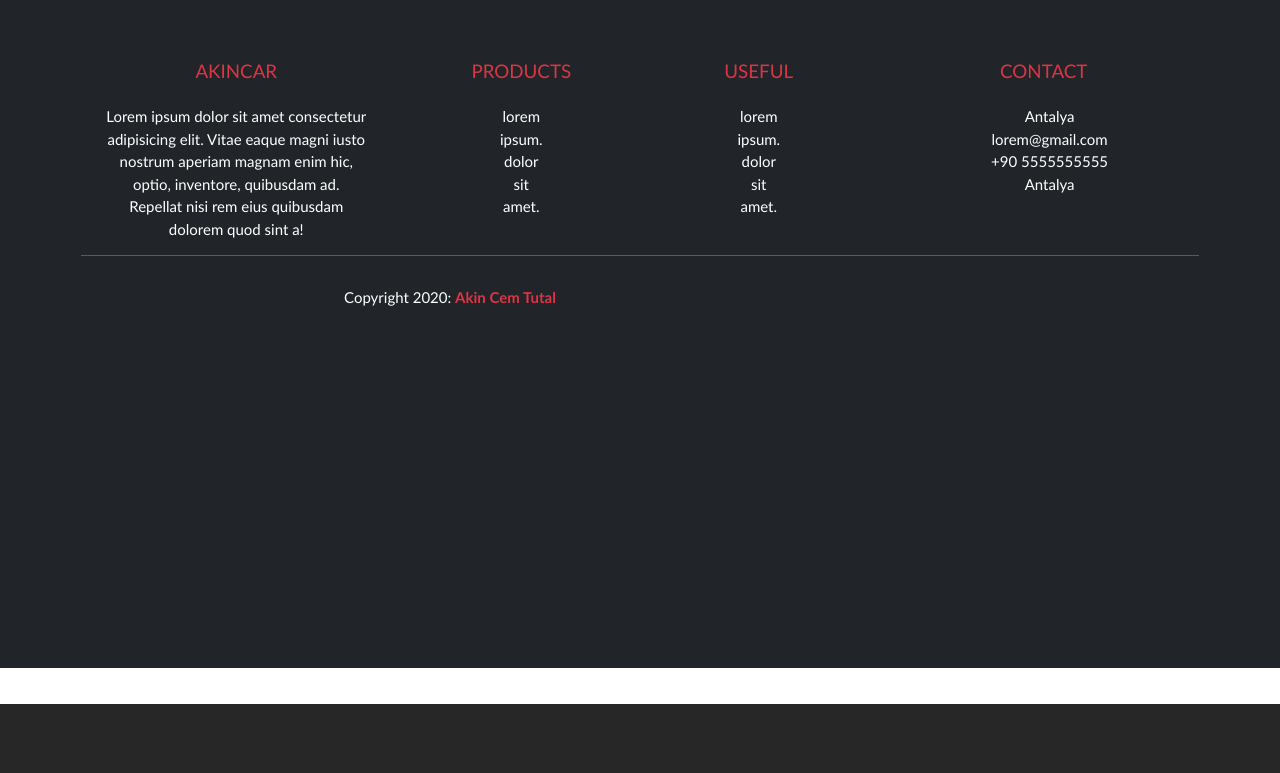
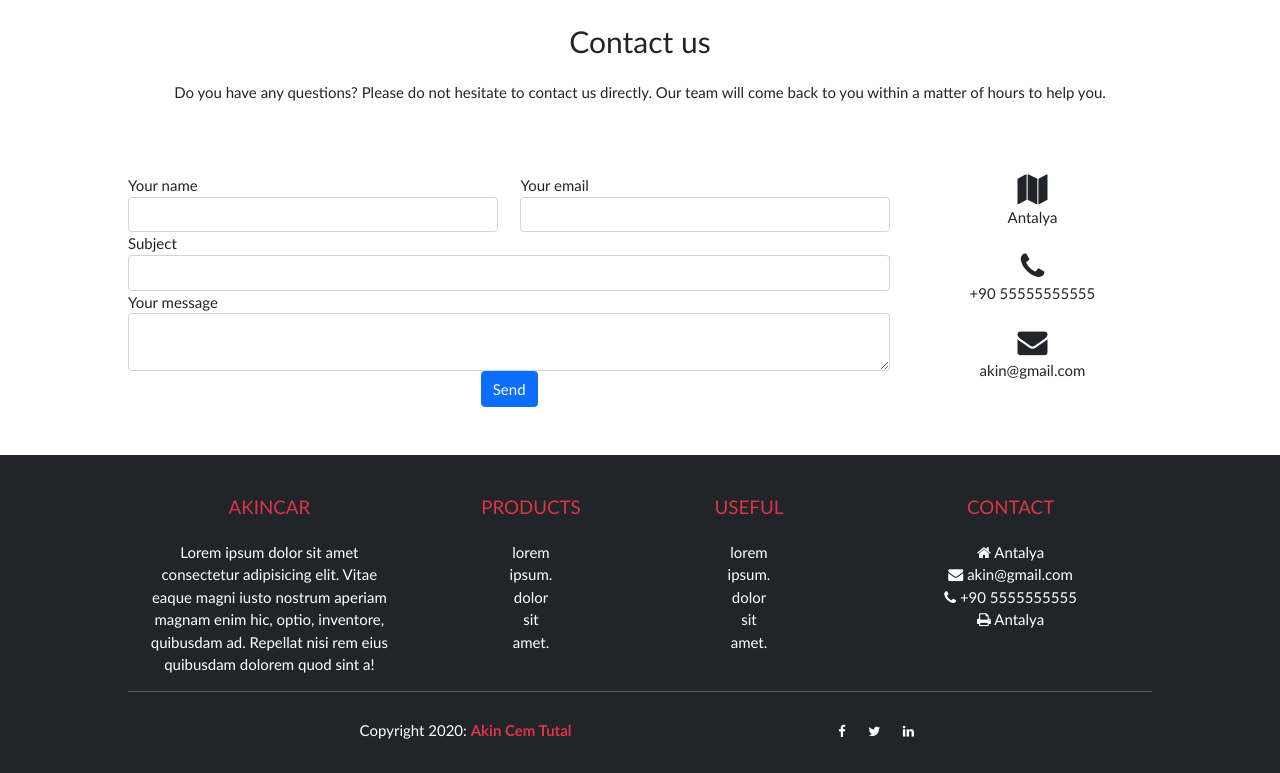
Before and after one commit to akincemtutal9/AkinCemCarRent, a PHP site: page /html/contuct-us.html in a window 1280 px wide. Shown: the part 96-869 px from the top of the page. Before the commit the page ends 800 px from the top, so only its background shows below. Run offline with PHP 8.4, Linux system fonts and the light colour scheme; some libraries are stand-ins or nearby versions.

Commit message:
Contuct Us & Cars
Contuct us and Cars page developed

```diff
--- a/css/style.css
+++ b/css/style.css
@@ -160,7 +160,7 @@ ul{
   width: 125px;
   height: 40px;
   border-radius: 8px;
-  background-color: black;
+  background-color: #0a3d62;
   color: white;
 }
     .blackButton:hover{
@@ -248,7 +248,9 @@ width: 90%;
   width: 90%;
 
 }
-
+.geriGEL{
+margin: 5px;
+}
 .arrow{
   background-color: #0a3d62;
   color: #0a3d62;
@@ -259,3 +261,38 @@ width: 90%;
   align-items: center;
   justify-content: center;
 }
+.flex-start{
+  display: flex;
+  justify-content: start;
+  margin: 5px;
+}
+.rating > input{
+  display:none;
+ }
+
+ .rating > label {
+ position: relative;
+ width: 30px;
+ font-size: 30px;
+ color: #FFD700;
+ cursor: pointer;
+ }
+
+ .rating > label::before{
+ content: "\2605";
+ position: absolute;
+ opacity: 0;
+ }
+
+ .rating > label:hover:before,
+ .rating > label:hover ~ label:before {
+ opacity: 1 !important;
+ }
+
+ .rating > input:checked ~ label:before{
+ opacity:1;
+ }
+
+ .rating:hover > input:checked ~ label:before{
+ opacity: 0.4;
+  }
--- a/html/contuct-us.html
+++ b/html/contuct-us.html
@@ -7,6 +7,7 @@
   <!-- CSS only -->
   <link href="https://cdn.jsdelivr.net/npm/bootstrap@5.1.3/dist/css/bootstrap.min.css" rel="stylesheet" integrity="sha384-1BmE4kWBq78iYhFldvKuhfTAU6auU8tT94WrHftjDbrCEXSU1oBoqyl2QvZ6jIW3" crossorigin="anonymous">
   <link rel="stylesheet" href="https://cdnjs.cloudflare.com/ajax/libs/font-awesome/6.1.1/css/fontawesome.min.css" integrity="sha512-xX2rYBFJSj86W54Fyv1de80DWBq7zYLn2z0I9bIhQG+rxIF6XVJUpdGnsNHWRa6AvP89vtFupEPDP8eZAtu9qA==" crossorigin="anonymous" referrerpolicy="no-referrer" />
+  <link href="https://cdnjs.cloudflare.com/ajax/libs/font-awesome/4.6.3/css/font-awesome.min.css" rel="stylesheet" />
   <!--CSS Manual-->
   <link rel="stylesheet" href="../css/style.css">
   <!-- JavaScript Bundle with Popper -->
@@ -63,14 +64,113 @@
     </nav>
   </header>
 
+<!--Section: Contact v.2-->
+<section class="mb-4">
 
-  <footer class="bg-dark text-white pt-5 pb-4">
-    <div class="container text-center text-md-left">
+  <!--Section heading-->
+  <h2 class="h1-responsive font-weight-bold text-center my-4 center">Contact us</h2>
+  <!--Section description-->
+  <p class="text-center w-responsive mx-auto mb-5">Do you have any questions? Please do not hesitate to contact us directly. Our team will come back to you within
+      a matter of hours to help you.</p>
+
+  <div class="row contentContainer">
+
+      <!--Grid column-->
+      <div class="col-md-9 mb-md-0 mb-5">
+          <form id="contact-form" name="contact-form" action="mail.php" method="POST">
+
+              <!--Grid row-->
+              <div class="row">
+
+                  <!--Grid column-->
+                  <div class="col-md-6">
+                      <div class="md-form mb-0">
+                        <label for="name" class="">Your name</label>
+                        <input type="text" id="name" name="name" class="form-control">
+                      </div>
+                  </div>
+                  <!--Grid column-->
+
+                  <!--Grid column-->
+                  <div class="col-md-6">
+                      <div class="md-form mb-0">
+                        <label for="email" class="">Your email</label>
+                        <input type="text" id="email" name="email" class="form-control">
+                      </div>
+                  </div>
+                  <!--Grid column-->
+
+              </div>
+              <!--Grid row-->
+
+              <!--Grid row-->
+              <div class="row">
+                  <div class="col-md-12">
+                      <div class="md-form mb-0">
+                        <label for="subject" class="">Subject</label>
+                        <input type="text" id="subject" name="subject" class="form-control">
+
+                      </div>
+                  </div>
+              </div>
+              <!--Grid row-->
+
+              <!--Grid row-->
+              <div class="row">
+
+                  <!--Grid column-->
+                  <div class="col-md-12">
+                      <div class="md-form">
+                        <label for="message">Your message</label>
+                        <textarea type="text" id="message" name="message" rows="2" class="form-control md-textarea"></textarea>
+
+                      </div>
+
+                  </div>
+              </div>
+              <!--Grid row-->
+
+          </form>
+
+          <div class="text-center text-md-left">
+              <a class="btn btn-primary" onclick="document.getElementById('contact-form').submit();">Send</a>
+          </div>
+          <div class="status"></div>
+      </div>
+      <!--Grid column-->
+
+      <!--Grid column-->
+      <div class="col-md-3 text-center">
+          <ul class="list-unstyled mb-0">
+              <li><i class="fa fa-map fa-2x"></i>
+                  <p>Antalya</p>
+              </li>
+
+              <li><i class="fa fa-phone mt-4 fa-2x"></i>
+                  <p>+90 55555555555</p>
+              </li>
+
+              <li><i class="fa fa-envelope mt-4 fa-2x"></i>
+                  <p>akin@gmail.com</p>
+              </li>
+          </ul>
+      </div>
+      <!--Grid column-->
+  </div>
+</section>
+<!--Section: Contact v.2-->
+
+
+
+  <!--Footer-->
+  <footer class="bg-dark text-white contentContainer">
+    <div class=" text-center text-md-left">
 
       <div class="row text-center text-md-left">
         <div class="col-md-3 col-lg-3 col-xl-3 mx-auto mt-3">
           <h5 class="text-uppercase mb-4 font-weight-bold text-danger">AkinCar</h5>
-          <p>Lorem ipsum dolor sit amet consectetur adipisicing elit. Vitae eaque magni iusto nostrum aperiam magnam enim hic, optio, inventore, quibusdam ad. Repellat nisi rem eius quibusdam dolorem quod sint a!</p>
+          <p>Lorem ipsum dolor sit amet consectetur adipisicing elit. Vitae eaque magni iusto nostrum aperiam magnam
+            enim hic, optio, inventore, quibusdam ad. Repellat nisi rem eius quibusdam dolorem quod sint a!</p>
         </div>
         <div class="col-md-2 col-lg-2 col-xl-2 mx-auto mt-3">
           <h5 class="text-uppercase mb-4 font-weight-bold text-danger">Products</h5>
@@ -91,16 +191,16 @@
         <div class="col-md-4 col-log-3 col-xl-3 mx-auto mt-3">
           <h5 class="text-uppercase mb-4 font-weight-bold text-danger">Contact</h5>
           <p>
-          <i class="fas fa-home mr-3"></i>Antalya
+            <i class="fa fa-home mr-3"></i> Antalya
           </p>
           <p>
-          <i class="fas fa-envelope mr-3"></i>lorem@gmail.com
+            <i class="fa fa-envelope mr-3"></i> akin@gmail.com
           </p>
           <p>
-          <i class="fas fa-phone mr-3"></i>+90 5555555555
+            <i class="fa fa-phone mr-3"></i> +90 5555555555
           </p>
           <p>
-          <i class="fas fa-print mr-3"></i>Antalya
+            <i class="fa fa-print mr-3"></i> Antalya
           </p>
         </div>
       </div>
@@ -108,14 +208,14 @@
       <div class="row align-items-center">
         <div class="col-md-7 col-lg-8">
           <p>Copyright 2020:<a href="#" style="text-decoration:none;">
-          <strong class="text-danger">Akin Cem Tutal</strong>
+              <strong class="text-danger ">Akin Cem Tutal</strong>
             </a></p>
         </div>
 
         <div class="col-md-5 col-lg-4">
           <div class="text-center text-md-right">
 
-        <ul class="list-unstyled list-inline">
+            <ul class="list-unstyled list-inline flex-start">
               <li class="list-inline-item">
                 <a href="" class="btn-floating btn-sm text-white">
                   <i class="fa fa-facebook" style="color: white;"></i>
@@ -123,12 +223,12 @@
               </li>
               <li class="list-inline-item">
                 <a href="" class="btn-floating btn-sm text-white">
-              <i class="fa fa-facebook" style="color: white;"></i>
+                  <i class="fa fa-twitter" style="color: white;"></i>
                 </a>
               </li>
               <li class="list-inline-item">
                 <a href="" class="btn-floating btn-sm text-white">
-              <i class="fa fa-facebook" style="color: white;"></i>
+                  <i class="fa fa-linkedin" style="color: white;"></i>
                 </a>
               </li>
             </ul>
```
Also changed, not shown: html/about-us.html (+14 -11 lines), html/cars.html (+153 -11 lines), html/index.html (+14 -12 lines), html/navbar.html (added, +81 -0 lines). Lines whose indentation alone changed are shown as unchanged.
